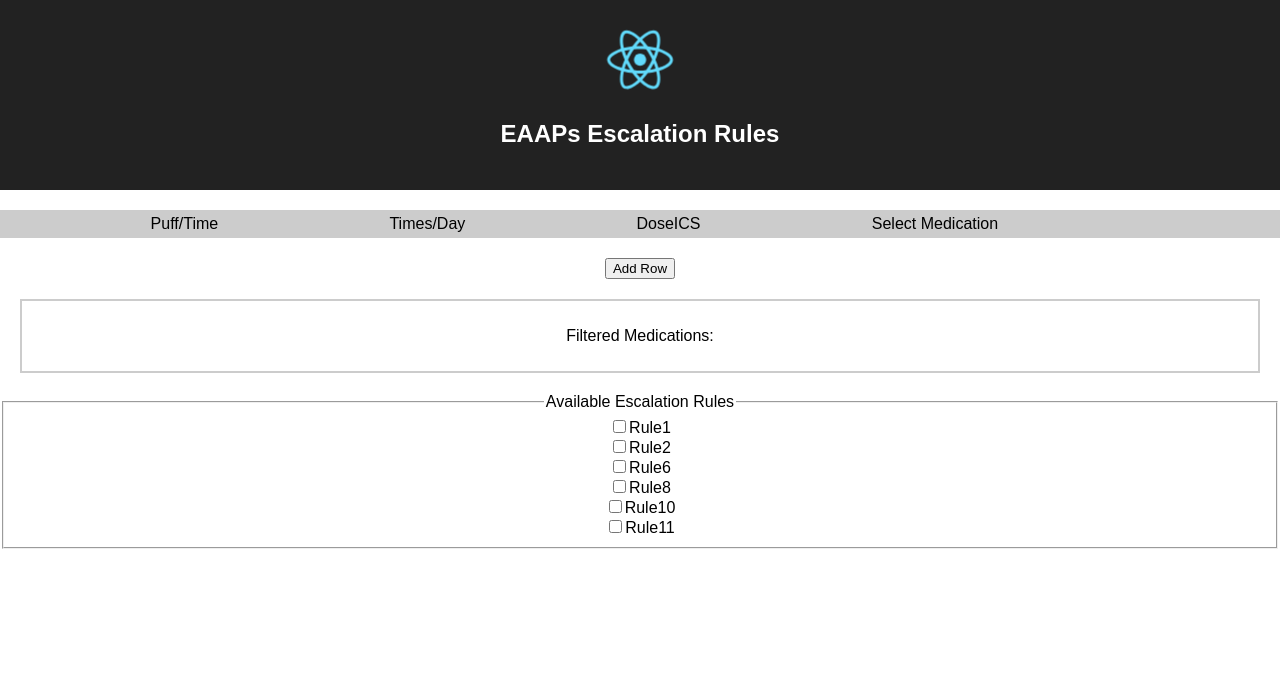
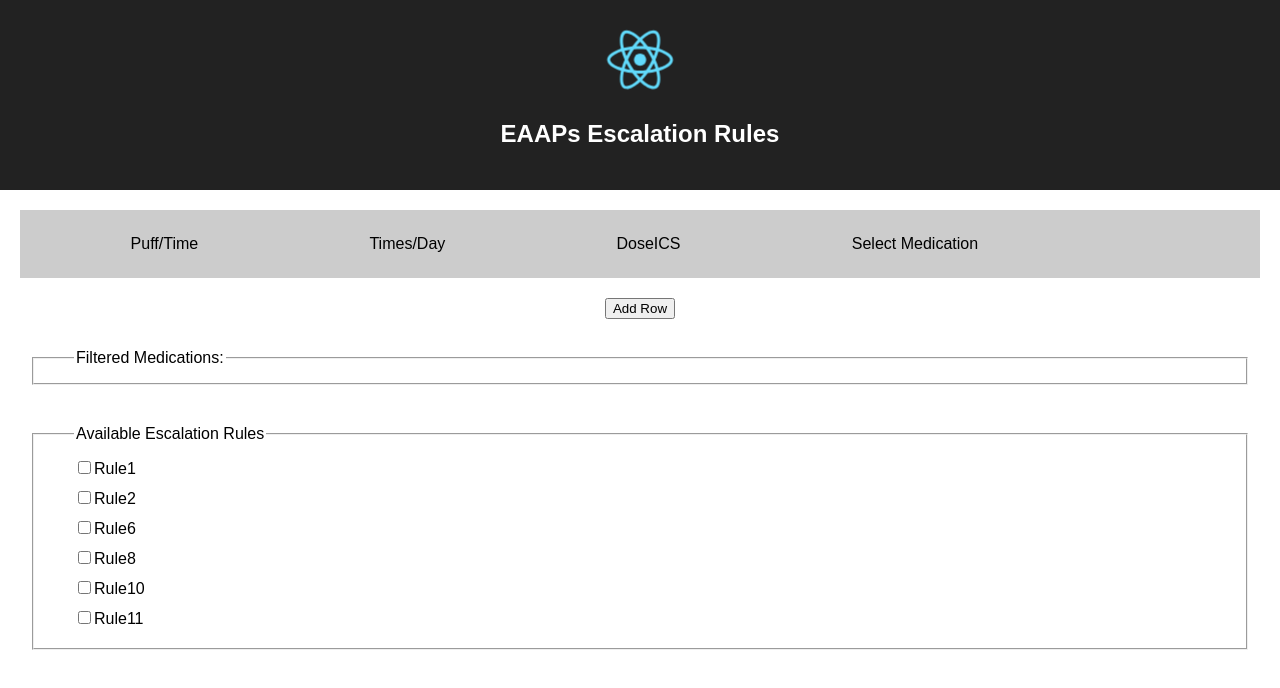
Before and after one commit to qoc-shirley/EAAPS-Rules, a React (Create React App) app: page / in a window 1280 px wide. Shown: the top 688 px of the page. Built offline with nearby package versions, Linux system fonts and the light colour scheme.

Commit message:
styling changes

```diff
--- a/src/Components/App/App.jsx
+++ b/src/Components/App/App.jsx
@@ -78,16 +78,17 @@ const App = (
         }
       </div>*/}
       <div className="results">
-        <p>Filtered Medications:</p>
+        <fieldset className="patientMedications">
+          <legend>Filtered Medications:</legend>
           {
             displayMedications.map(
               (row, rowIndex) => {
-              return(
+                return (
                   <div key={rowIndex}>
                     <p>{rowIndex}</p>
                     {
                       row.map(
-                      ( medication, index ) => (
+                        (medication, index) => (
                           <p key={index}>id: {medication.id}</p>
                         )
                       )
@@ -97,35 +98,36 @@ const App = (
               }
             )
           }
-      </div>
+        </fieldset>
 
         <fieldset className="rules">
           <legend>Available Escalation Rules</legend>
-        <div className="checkbox-1">
-          <input type="checkbox" name="Rule1" />
+          <div className="checkbox">
+            <input type="checkbox" name="Rule1"/>
             <label>Rule1</label>
           </div>
-        <div className="checkbox-2">
-          <input type="checkbox" name="Rule2" />
+          <div className="checkbox">
+            <input type="checkbox" name="Rule2"/>
             <label>Rule2</label>
           </div>
-        <div className="checkbox-6">
-          <input type="checkbox" name="Rule6" />
+          <div className="checkbox">
+            <input type="checkbox" name="Rule6"/>
             <label>Rule6</label>
           </div>
-        <div className="checkbox-8">
-          <input type="checkbox" name="Rule8" />
+          <div className="checkbox">
+            <input type="checkbox" name="Rule8"/>
             <label>Rule8</label>
           </div>
-        <div className="checkbox-10">
-          <input type="checkbox" name="Rule10" />
+          <div className="checkbox">
+            <input type="checkbox" name="Rule10"/>
             <label>Rule10</label>
           </div>
-        <div className="checkbox-11">
-          <input type="checkbox" name="Rule11" />
+          <div className="checkbox">
+            <input type="checkbox" name="Rule11"/>
             <label>Rule11</label>
           </div>
         </fieldset>
+      </div>
     </div>
   );
 };
--- a/src/Components/App/styles.css
+++ b/src/Components/App/styles.css
@@ -10,7 +10,22 @@
 }
 
 .app .results {
-    border: solid 2px #ccc;
     padding: 10px;
     margin: 20px;
+    text-align: left;
 }
+
+.app .patientMedications {
+    margin-bottom: 40px;
+    padding-left: 40px;
+}
+
+.app .rules {
+    margin-bottom: 20px;
+    padding-left: 40px;
+}
+
+.app .rules .checkbox {
+    margin-bottom: 10px;
+    margin-top: 10px;
+}
--- a/src/Components/MedicationTable/styles.css
+++ b/src/Components/MedicationTable/styles.css
@@ -1,9 +1,16 @@
 .medication-table .header {
-    background: #ccc;
+     background: #ccc;
+     margin: 20px;
+     padding: 5px;
+ }
+
+.medication-table .header ul {
+    padding: 0;
 }
 
-.medication-table .main .row{
+.medication-table .main ul .row{
     background: #e2e2e2;
+    padding: 15px;
 }
 
 .medication-table .main ul {
--- a/src/Components/Row/styles.css
+++ b/src/Components/Row/styles.css
@@ -1,7 +1,6 @@
 .row {
     background-color: #ccc;
     margin:20px;
-    padding:5px;
     display: flex;
     justify-content: space-around;
 }
@@ -9,3 +8,6 @@
 .row li {
     list-style-type: none;
 }
+.row ul {
+    padding: 0;
+}
```
Lines whose indentation alone changed are shown as unchanged.
